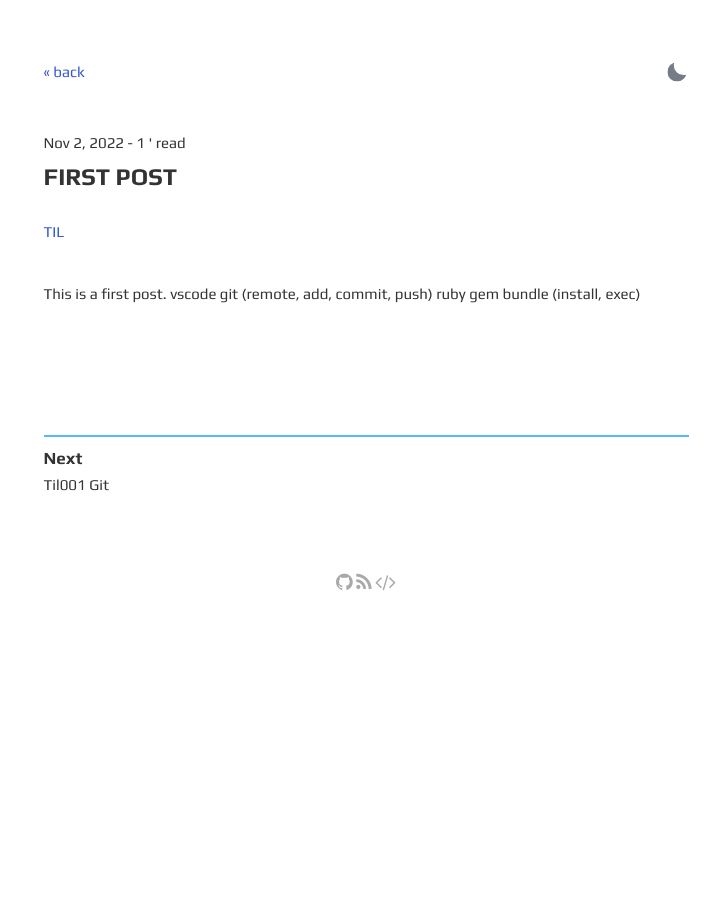
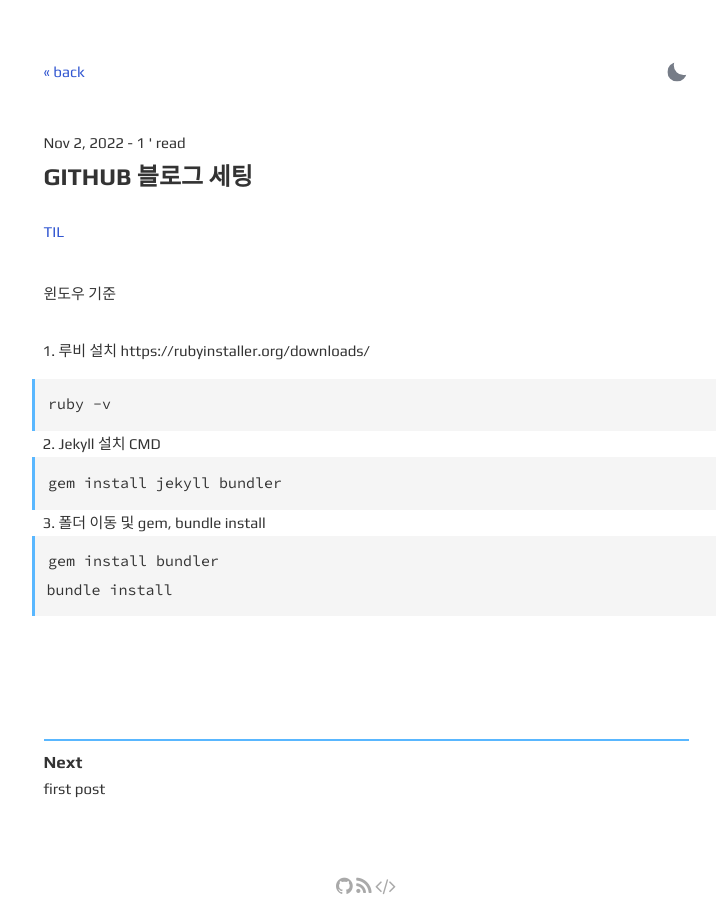
Before and after one commit to yongnoo/yongnoo.github.io, a Jekyll site: the page built from _posts/2022-11-02-first-post.md, in a window 1280 px wide. Shown: the whole page, without its empty margins (274-994 px from the left). Built offline with Jekyll 4.4.1, drawn with Linux system fonts in a browser that asks for light colours; comment, search, counter and statistics services are not loaded.

Commit message:
TIL post

````diff
--- a/_posts/2022-11-02-first-post.md
+++ b/_posts/2022-11-02-first-post.md
@@ -1,14 +1,27 @@
 ---
 layout: post
-title: first post
-description: This is a first post.
-summary: This is a first post.
+title: Github 블로그 세팅
+description: Github.io 블로그 세팅
+summary: Github.io 블로그 세팅
 tags: TIL
 ---
 
-This is a first post.
-vscode
-git (remote, add, commit, push)
-ruby
-gem
-bundle (install, exec)
+윈도우 기준
+
+1. 루비 설치
+   https://rubyinstaller.org/downloads/
+
+   ```CMD
+   ruby -v
+   ```
+2. Jekyll 설치
+   CMD
+   ```CMD
+   gem install jekyll bundler
+   ```
+
+3. 폴더 이동 및 gem, bundle install
+   ```CMD
+   gem install bundler
+   bundle install
+   ```
````
Also changed, not shown: _posts/2022-12-01-TIL001-Git.md (+8 -0 lines).
